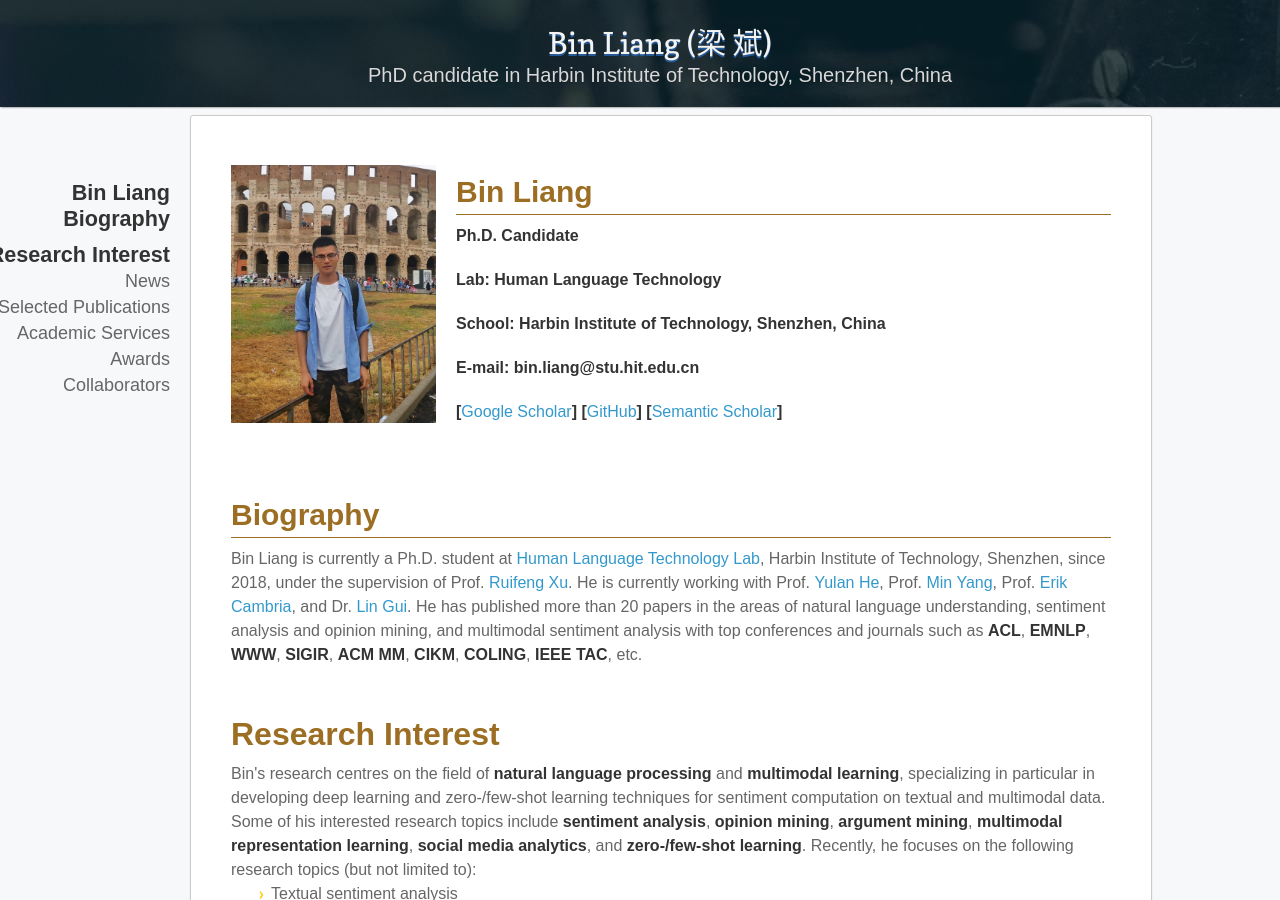
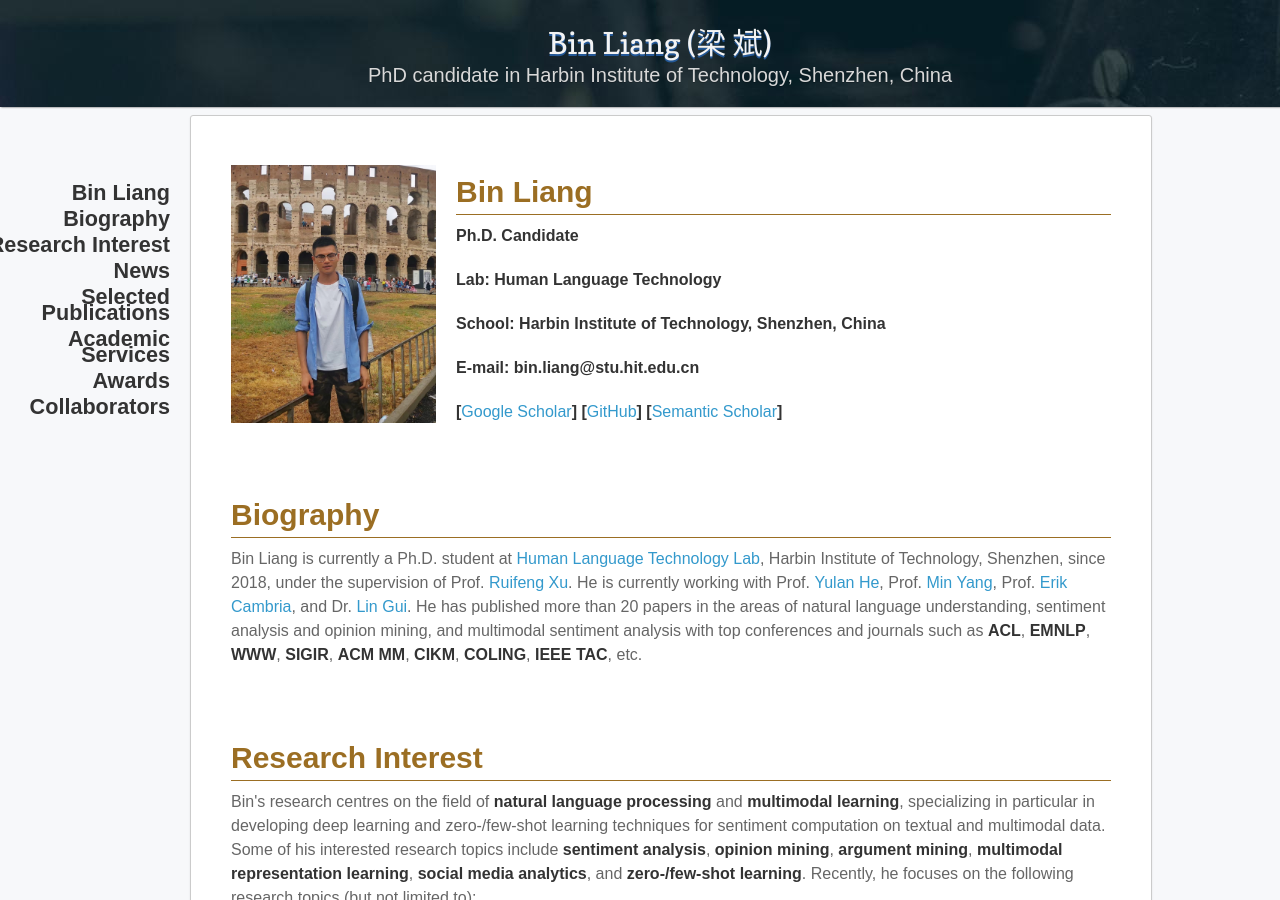
Before and after one commit to BinLiang-NLP/BinLiang-NLP.github.io, a Jekyll site: the page built from index.md, in a window 1280 px wide and 900 px high. Built offline with Jekyll 4.4.1, drawn with Linux system fonts in a browser that asks for light colours; nearby versions of some CDN libraries; our own code applies the rules of GitHub Pages for plain Markdown files.

```diff
--- a/index.md
+++ b/index.md
@@ -30,7 +30,7 @@
 <table class="imgtable">
   <tr>
     <td width="100%">
-      <h1>Research Interest</h1>
+      <h2>Research Interest</h2>
       Bin's research centres on the field of <strong>natural language processing</strong> and <strong>multimodal learning</strong>, specializing in particular in developing deep learning and zero-/few-shot learning techniques for sentiment computation on textual and multimodal data. Some of his interested research topics include <strong>sentiment analysis</strong>, <strong>opinion mining</strong>, <strong>argument mining</strong>, <strong>multimodal representation learning</strong>, <strong>social media analytics</strong>, and <strong>zero-/few-shot learning</strong>. Recently, he focuses on the following research topics (but not limited to):
 <ul>
 <li>Textual sentiment analysis</li>
@@ -49,7 +49,7 @@
 <table class="imgtable">
   <tr>
     <td width="100%">
-      <h1>News</h1>
+      <h2>News</h2>
 <ul>
 <li>Oct. 2021 &emsp; Bin Liang won the <strong>national scholarship for doctoral students</strong>. &emsp; <a href="http://119.23.18.63/?p=1913" target="_blank">[link]</a> </li>
 <li>Aug. 2021 &emsp; Two papers are accepted to <strong>EMNLP 2021 Main Conference</strong>. &emsp; <a href="http://119.23.18.63/?p=1790" target="_blank">[link]</a></li>
@@ -71,7 +71,7 @@
 <table class="imgtable">
   <tr>
     <td width="100%">
-<h1>Selected Publications</h1>
+<h2>Selected Publications</h2>
 <table class="imgtable" border="1">
   <!-- EMNLP 2021-->
   <tr>
@@ -210,7 +210,7 @@ Ruifeng Xu<br>
 <table class="imgtable">
   <tr>
     <td width="100%">
-      <h1>Academic Services</h1>
+      <h2>Academic Services</h2>
       Program committee of ACL, EMNLP, NAACL, COLING, WWW, AAAI, IJCAI, etc. Reviewer of IEEE Transactions on Neural Networks and Learning Systems (TNNLS), IEEE Transactions on Affective Computing (TAC), IEEE Transactions on Knowledge and Data Engineering (TKDE), Knowledge-based Systems (KBS), etc. <br><br>
 <strong>Conference Program Committee:</strong>
       <ul>
@@ -237,7 +237,7 @@ Ruifeng Xu<br>
 <table class="imgtable">
   <tr>
     <td width="100%">
-      <h1>Awards</h1>
+      <h2>Awards</h2>
 <ul>
   <li>National Scholarship for Doctoral Students, 2021 </li>
   <li>First Prize of the Fifth National Youth Artificial Intelligence Innovation of CAAI, 2019</li>
@@ -255,7 +255,7 @@ Ruifeng Xu<br>
 <table class="imgtable">
   <tr>
     <td width="100%">
-     <h1>Collaborators</h1>
+     <h2>Collaborators</h2>
 <ul>
   <a href= "https://warwick.ac.uk/fac/sci/dcs/people/yulan_he/" target="_blank">Yulan He</a>, &nbsp;
   <a href= "https://minyang.me/" target="_blank">Min Yang</a>, &nbsp;
```
